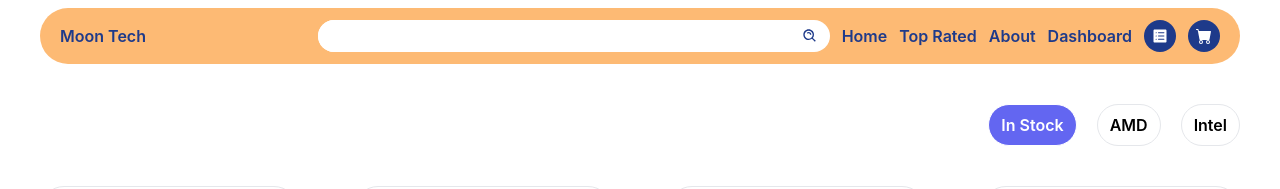
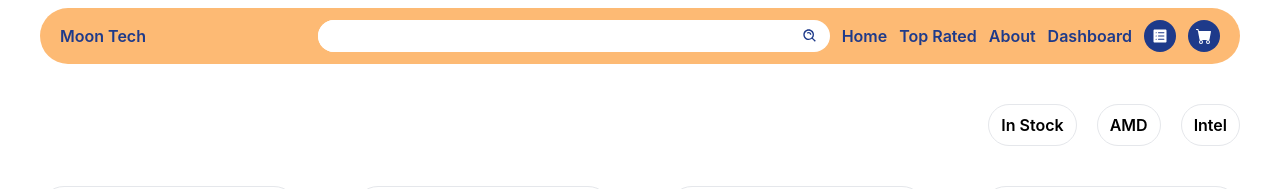
Before and after one commit to mazhars-git/redux-starter-app, a React (Create React App) app: page / in a window 1280 px wide. Shown: the top 189 px of the page. Built offline with nearby package versions, Linux system fonts and the light colour scheme.

Commit message:
active class

```diff
--- a/src/pages/Main/Home.js
+++ b/src/pages/Main/Home.js
@@ -5,8 +5,9 @@ import { toggleBrand, toggleStock } from './../../redux/actions/filterActions';
 
 const Home = () => {
   const [products, setProducts] = useState([]);
-  const filters = useSelector(state => state.filter);
-  const {brand, stock} = filters;
+  const filters = useSelector(state => state.filter.filters);
+  const {brands, stock} = filters;
+  console.log(brands)
   const dispatch = useDispatch();
 
   useEffect(() => {
@@ -23,18 +24,18 @@ const Home = () => {
       <div className='mb-10 flex justify-end gap-5'>
           <button
             onClick={() => dispatch(toggleStock())}
-            className={`border px-3 py-2 rounded-full font-semibold ${activeClass} `}
+            className={`border px-3 py-2 rounded-full font-semibold ${stock ? activeClass : null} `}
           >
             In Stock
           </button>
           <button
             onClick={() => dispatch(toggleBrand("amd"))}
-            className={`border px-3 py-2 rounded-full font-semibold`}>
+            className={`border px-3 py-2 rounded-full font-semibold ${brands.includes("amd") ? activeClass : null}`}>
             AMD
           </button>
           <button
             onClick={() => dispatch(toggleBrand("intel"))}
-            className={`border px-3 py-2 rounded-full font-semibold`}>
+            className={`border px-3 py-2 rounded-full font-semibold ${brands.includes("intel") ? activeClass : null}`}>
             Intel
           </button>
         </div>
```
